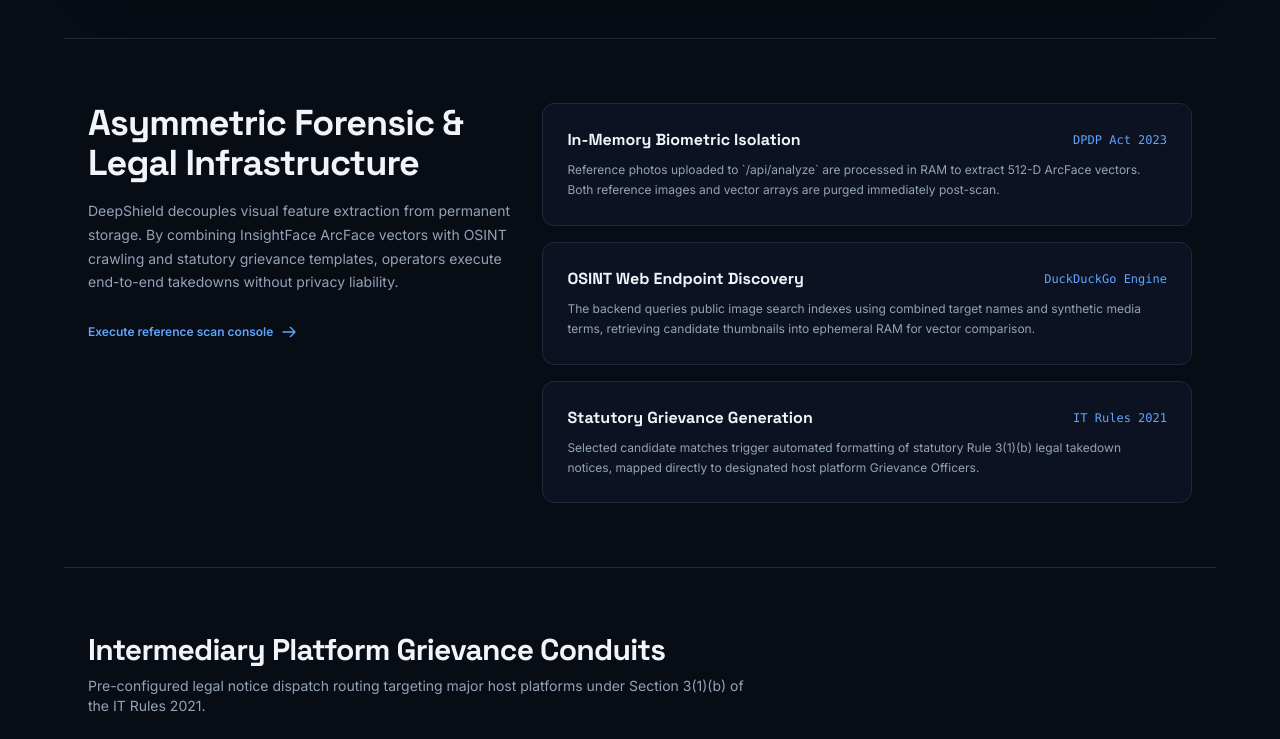
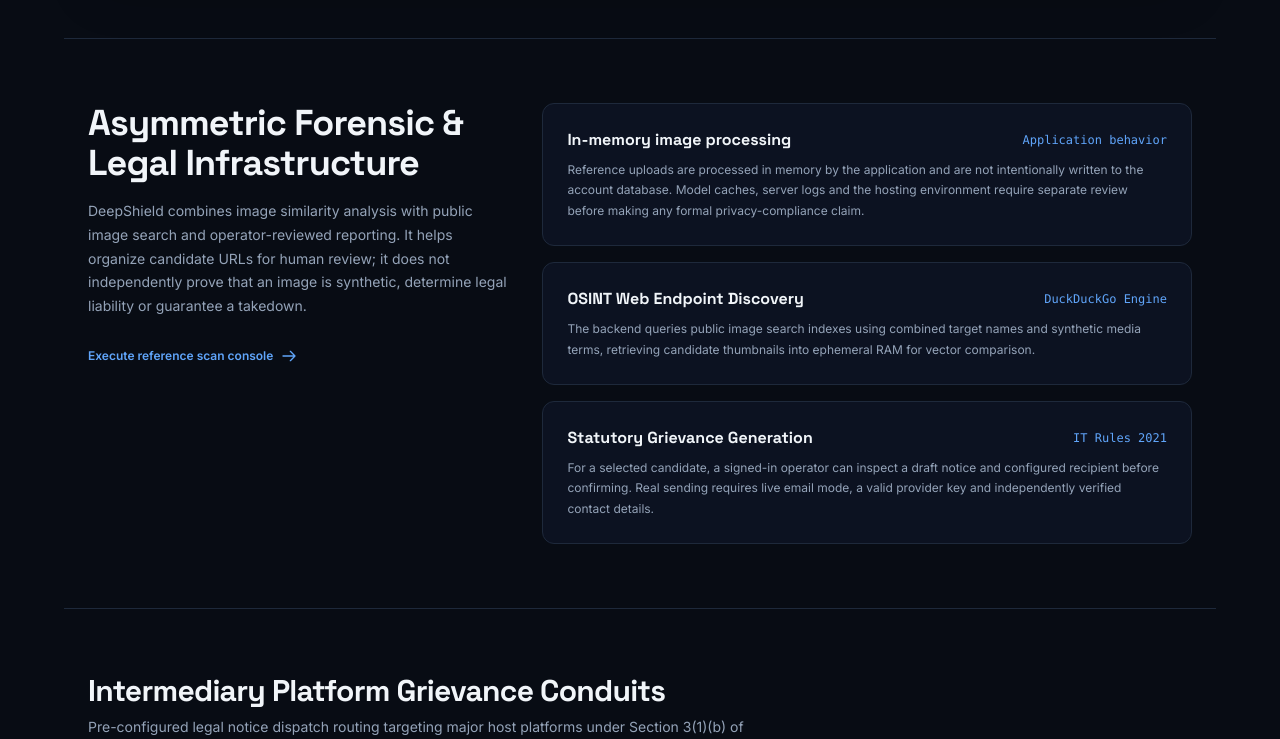
Before and after one commit to MR-MK47/DeepShield, a Next.js app in the folder frontend/: page / in a window 1280 px wide. Shown: the part 1540-2279 px from the top of the page. Built offline with nearby package versions, Linux system fonts and the light colour scheme.

Commit message:
Remove unsupported legal and privacy promises from landing page

```diff
--- a/frontend/src/app/page.tsx
+++ b/frontend/src/app/page.tsx
@@ -115,7 +115,7 @@ export default function LandingPage() {
             <div className="text-xs text-slate-400 leading-normal">InsightFace ArcFace Embeddings</div>
           </div>
           <div className="p-5 rounded-xl bg-slate-900/40 border border-slate-800/80 space-y-1">
-            <div className="text-3xl font-bold font-mono text-slate-100">0 Bytes</div>
+            <div className="text-3xl font-bold font-mono text-slate-100">Not saved</div>
             <div className="text-xs text-slate-400 leading-normal">Persistent Biometric Storage</div>
           </div>
           <div className="p-5 rounded-xl bg-slate-900/40 border border-slate-800/80 space-y-1">
@@ -221,7 +221,7 @@ export default function LandingPage() {
               Asymmetric Forensic &amp; Legal Infrastructure
             </h2>
             <p className="text-sm text-slate-400 leading-[1.7]">
-              DeepShield decouples visual feature extraction from permanent storage. By combining InsightFace ArcFace vectors with OSINT crawling and statutory grievance templates, operators execute end-to-end takedowns without privacy liability.
+              DeepShield combines image similarity analysis with public image search and operator-reviewed reporting. It helps organize candidate URLs for human review; it does not independently prove that an image is synthetic, determine legal liability or guarantee a takedown.
             </p>
             <div className="pt-2">
               <Link
@@ -240,11 +240,11 @@ export default function LandingPage() {
           <div className="lg:col-span-3 space-y-4">
             <div className="p-6 rounded-xl bg-slate-900/60 border border-slate-800 space-y-2">
               <div className="flex items-center justify-between">
-                <h3 className="text-base font-bold text-slate-100 font-display">In-Memory Biometric Isolation</h3>
-                <span className="text-xs font-mono text-blue-400">DPDP Act 2023</span>
+                <h3 className="text-base font-bold text-slate-100 font-display">In-memory image processing</h3>
+                <span className="text-xs font-mono text-blue-400">Application behavior</span>
               </div>
               <p className="text-xs text-slate-400 leading-[1.7]">
-                Reference photos uploaded to `/api/analyze` are processed in RAM to extract 512-D ArcFace vectors. Both reference images and vector arrays are purged immediately post-scan.
+                Reference uploads are processed in memory by the application and are not intentionally written to the account database. Model caches, server logs and the hosting environment require separate review before making any formal privacy-compliance claim.
               </p>
             </div>
 
@@ -264,7 +264,7 @@ export default function LandingPage() {
                 <span className="text-xs font-mono text-blue-400">IT Rules 2021</span>
               </div>
               <p className="text-xs text-slate-400 leading-[1.7]">
-                Selected candidate matches trigger automated formatting of statutory Rule 3(1)(b) legal takedown notices, mapped directly to designated host platform Grievance Officers.
+                For a selected candidate, a signed-in operator can inspect a draft notice and configured recipient before confirming. Real sending requires live email mode, a valid provider key and independently verified contact details.
               </p>
             </div>
           </div>
@@ -360,10 +360,10 @@ export default function LandingPage() {
       <section className="max-w-6xl mx-auto px-6 py-16 border-t border-slate-800 w-full">
         <div className="p-10 sm:p-14 rounded-3xl bg-slate-900 border border-slate-800 text-center shadow-2xl space-y-6">
           <h2 className="text-3xl sm:text-4xl lg:text-5xl font-bold font-display text-slate-100 tracking-tight leading-[1.15]">
-            Execute Forensic Search &amp; Eradicate Deepfakes
+            Search image results and review candidates
           </h2>
           <p className="text-sm sm:text-base text-slate-400 max-w-xl mx-auto leading-[1.7]">
-            Upload reference media, extract 512-D ArcFace vectors in RAM, and dispatch statutory Rule 3(1)(b) IT Rules legal notices.
+            Upload a reference image, search public image results for similarity candidates, inspect the source URLs and optionally prepare an evidence report. Any notice must be reviewed before use.
           </p>
           <div>
             <Link
@@ -390,7 +390,7 @@ export default function LandingPage() {
               <span className="font-bold text-slate-200 font-display text-base">DeepShield</span>
             </div>
             <p className="text-xs text-slate-400 leading-[1.7] max-w-md">
-              AI-Powered Deepfake Search &amp; Eradication Engine. Extracts zero-biometric ArcFace vectors in RAM and automates Rule 3(1)(b) IT Rules 2021 statutory takedown notices.
+              Public image similarity candidates, operator-reviewed evidence reports and a notice-preview workflow. Similarity does not establish that media is synthetic or unlawful.
             </p>
           </div>
 
@@ -398,8 +398,8 @@ export default function LandingPage() {
             <h4 className="font-bold text-slate-200 font-display text-xs uppercase tracking-wider">Statutory Framework</h4>
             <ul className="space-y-2 font-mono text-[11px] text-slate-400">
               <li>Section 3(1)(b) IT Rules 2021</li>
-              <li>DPDP Act 2023 Compliance</li>
-              <li>PDQ &amp; pHash NCII Standards</li>
+              <li>Privacy claims depend on runtime and deployment</li>
+              <li>pHash / optional PDQ candidate signatures</li>
             </ul>
           </div>
 
@@ -408,7 +408,7 @@ export default function LandingPage() {
             <ul className="space-y-2 font-mono text-[11px] text-slate-400">
               <li>Python FastAPI &amp; InsightFace</li>
               <li>Next.js 14 &amp; Tailwind CSS</li>
-              <li>100% Free Open Stack</li>
+              <li>Open-source core; external services may have limits or costs</li>
             </ul>
           </div>
         </div>
```
